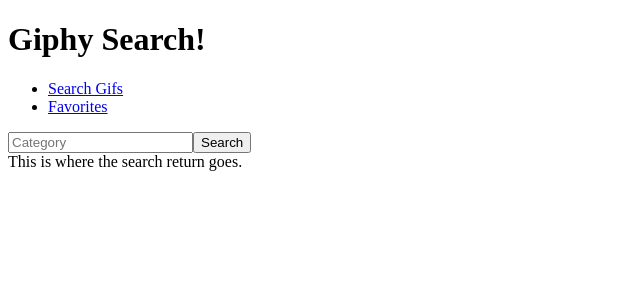
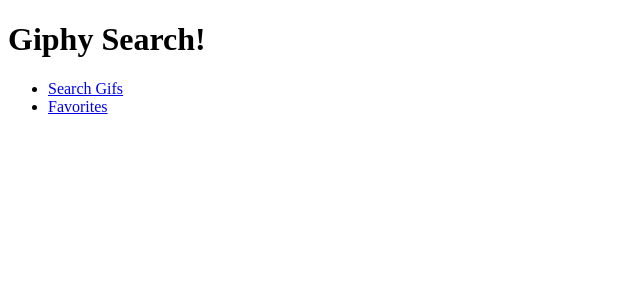
Before and after one commit to SamMoudry/grouup-giphy-saga-project, a React (Create React App) app: page / in a window 1280 px wide. Shown: the top 300 px of the page, without its empty margins (0-640 px from the left). Built offline with nearby package versions, Linux system fonts and the light colour scheme.

Commit message:
returning to search page when link is clicked

```diff
--- a/src/components/App/App.js
+++ b/src/components/App/App.js
@@ -18,7 +18,7 @@
             <Link to="/favorite">Favorites</Link>
           </li>
         </ul>
-        <Route exact path="/" component={SearchForm} />
+        <Route exact path="/search" component={SearchForm} />
         <Route exact path="/favorite" component={Favorites} />
       {/* <SearchForm />
       <GiphyList />
```
